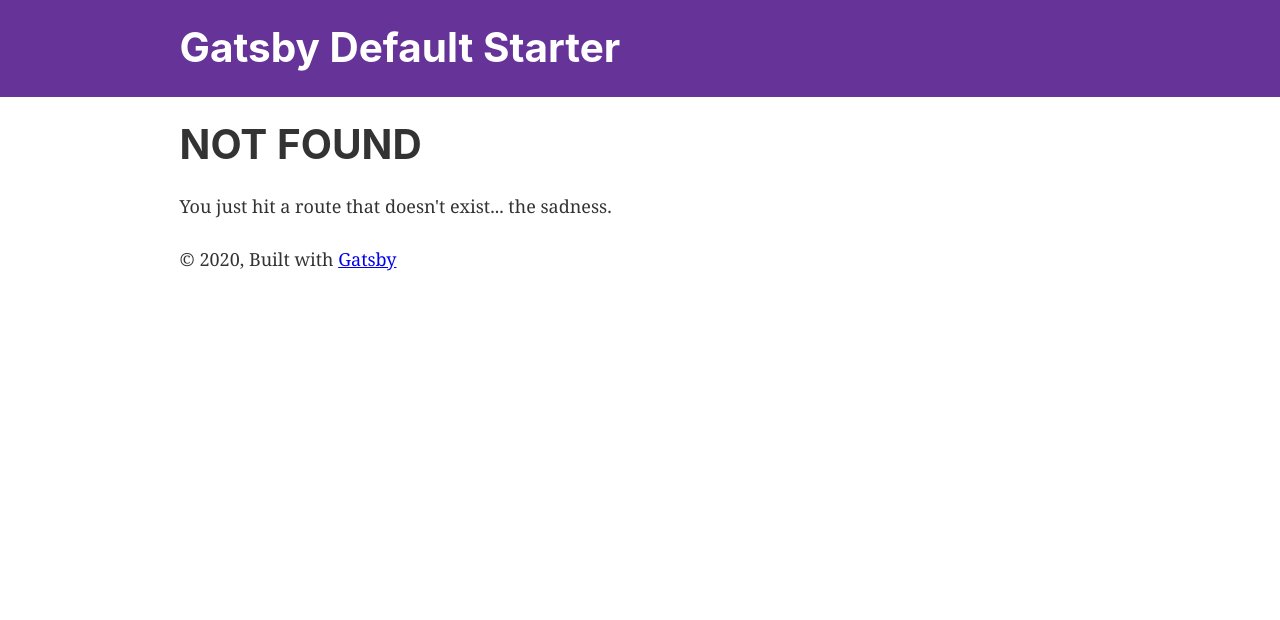
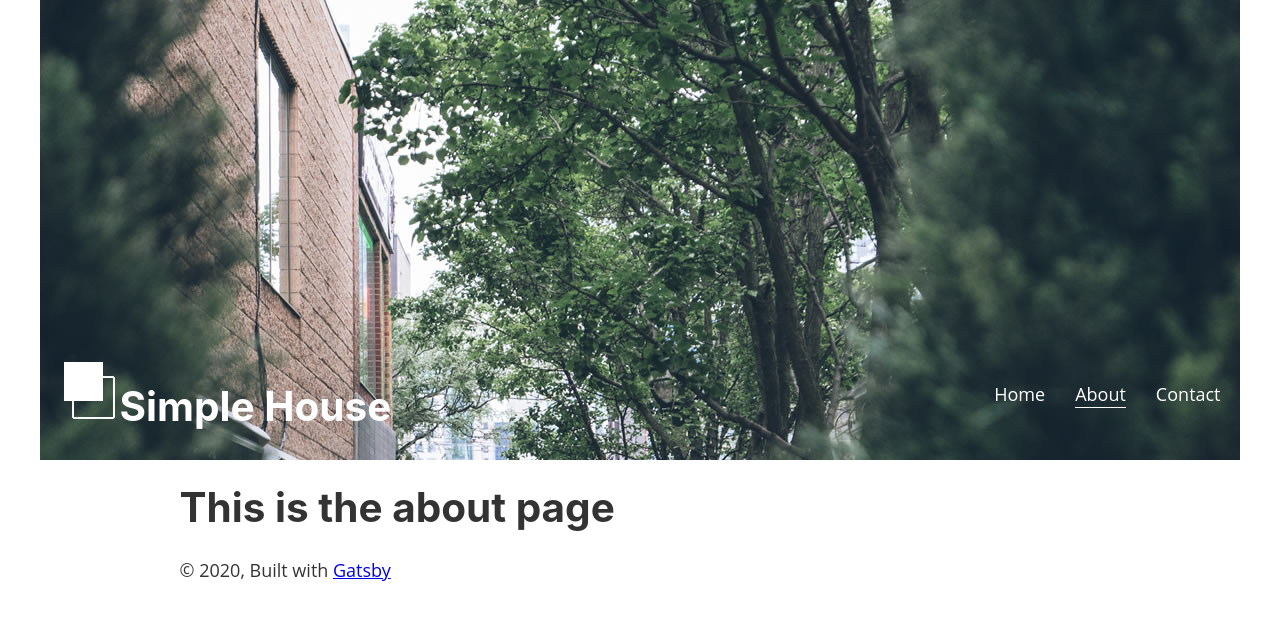
Before and after one commit to trimkas/gatsby-starlabs, a Gatsby site: page /about in a window 1280 px wide. Before the commit this address had no page. Built offline with nearby package versions, Linux system fonts and the light colour scheme; Gatsby itself is replaced by a stand-in of ours.

Commit message:
first changes

```diff
--- a/gatsby-config.js
+++ b/gatsby-config.js
@@ -1,6 +1,6 @@
 module.exports = {
   siteMetadata: {
-    title: `Gatsby Default Starter`,
+    title: `Simple House`,
     description: `Kick off your next, great Gatsby project with this default starter. This barebones starter ships with the main Gatsby configuration files you might need.`,
     author: `@gatsbyjs`,
   },
--- a/src/components/header.js
+++ b/src/components/header.js
@@ -1,22 +1,34 @@
 import { Link } from "gatsby"
 import PropTypes from "prop-types"
 import React from "react"
+import heroImage from '../images/hero.jpg'
+import logo from '../images/logo.png'
+import NavMenu from './nav'
 
 const Header = ({ siteTitle }) => (
   <header
     style={{
-      background: `rebeccapurple`,
+      maxWidth: 1200,
+      margin: '0 auto',
+      backgroundImage: `url(${heroImage})`,
       marginBottom: `1.45rem`,
+      height: 460,
+      position: 'relative',
     }}
   >
     <div
       style={{
         margin: `0 auto`,
-        maxWidth: 960,
+        width: '100%',
         padding: `1.45rem 1.0875rem`,
-      }}
-    >
+        position: 'absolute',
+        bottom: 0,
+        display: 'flex',
+        justifyContent: 'space-between'
+      }}>
+
       <h1 style={{ margin: 0 }}>
+        <img style={{marginBottom: 0}} src={logo} alt=''/>
         <Link
           to="/"
           style={{
@@ -27,6 +39,9 @@ const Header = ({ siteTitle }) => (
           {siteTitle}
         </Link>
       </h1>
+
+      <NavMenu />
+
     </div>
   </header>
 )
--- a/src/components/layout.css
+++ b/src/components/layout.css
@@ -620,3 +620,14 @@ pre tt:after {
     font-size: 100%;
   }
 }
+
+.navLink{
+  color: white;
+  text-decoration: none;
+  margin-left: 30px;
+  margin-top: 20px;
+}
+
+.navLinkActive{
+  border-bottom: 1px solid white;
+}
--- a/src/components/layout.js
+++ b/src/components/layout.js
@@ -24,7 +24,7 @@ const Layout = ({ children }) => {
   `)
 
   return (
-    <>
+    <div style={{fontFamily: `'Open Sans', Arial, sans-serif`}}>
       <Header siteTitle={data.site.siteMetadata.title} />
       <div
         style={{
@@ -40,7 +40,7 @@ const Layout = ({ children }) => {
           <a href="https://www.gatsbyjs.org">Gatsby</a>
         </footer>
       </div>
-    </>
+    </div>
   )
 }
 
--- /dev/null
+++ b/src/components/nav.js
@@ -0,0 +1,18 @@
+import React from 'react'
+import { Link } from "gatsby"
+
+const NavMenu = () => (
+    <ul style={{
+        height: '100%',
+        display: 'flex',
+        alignItems: 'center',
+        }}>
+
+        <Link activeClassName="navLinkActive" className ='navLink' to='/'> Home </Link>
+        <Link activeClassName="navLinkActive" className ='navLink' to='/about/'> About </Link>
+        <Link activeClassName="navLinkActive" className ='navLink' to='/contact/'> Contact </Link>
+
+    </ul>
+)
+
+export default NavMenu
--- a/src/pages/404.js
+++ b/src/pages/404.js
@@ -1,5 +1,5 @@
 import React from "react"
-
+import { Link } from "gatsby"
 import Layout from "../components/layout"
 import SEO from "../components/seo"
 
@@ -8,6 +8,7 @@ const NotFoundPage = () => (
     <SEO title="404: Not found" />
     <h1>NOT FOUND</h1>
     <p>You just hit a route that doesn&#39;t exist... the sadness.</p>
+    <Link to='/'>Back to home</Link>
   </Layout>
 )
 
--- /dev/null
+++ b/src/pages/about.js
@@ -0,0 +1,13 @@
+import React from "react"
+
+import Layout from "../components/layout"
+import SEO from "../components/seo"
+
+const AboutPage = () => (
+  <Layout>
+    <SEO title="About" />
+    <h1>This is the about page</h1>
+  </Layout>
+)
+
+export default AboutPage
```
Also changed, not shown: src/pages/contact.js (added, +13 -0 lines), src/pages/index.js (+3 -9 lines), src/pages/page-2.js (deleted, +0 -16 lines), src/images/hero.jpg (added), src/images/logo.png (added).
